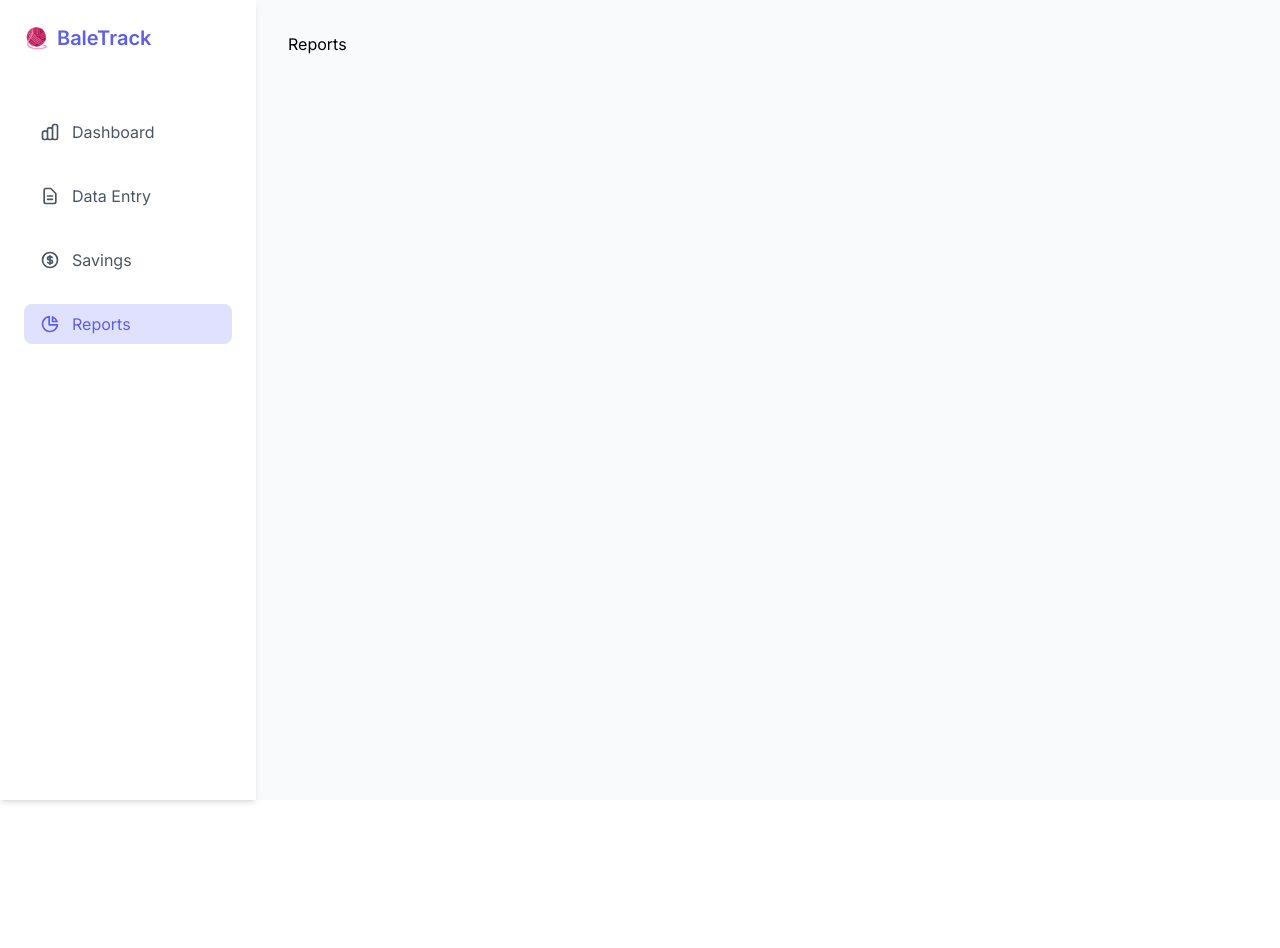
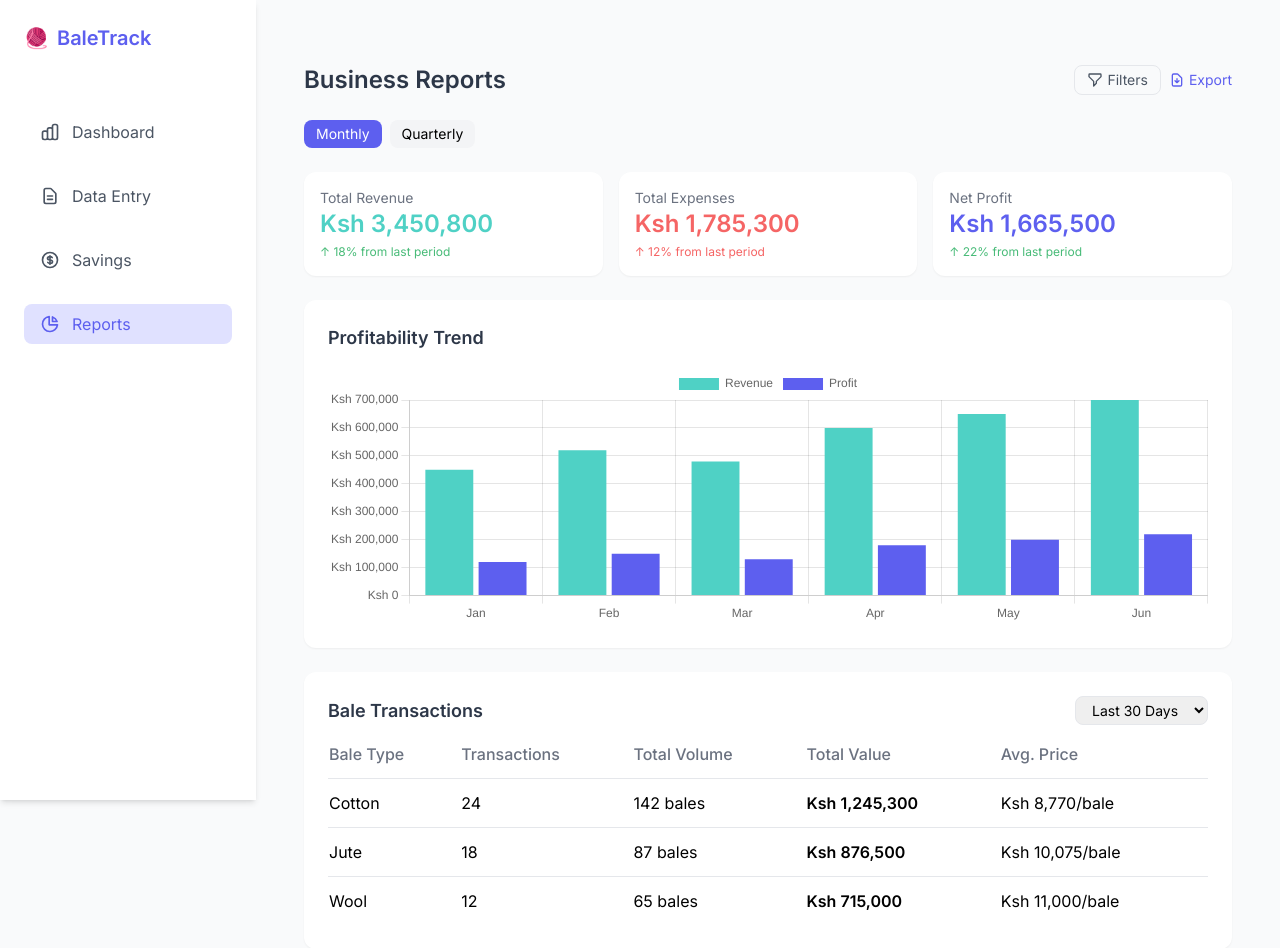
Before and after one commit to FaithMutua-code/bale-track-react, a React (Vite) app: page / in a window 1280 px wide. Both pictures are taken after a click on the button "Reports". Shown: the top 948 px of the page. Before the commit the page ends 800 px from the top, so only its background shows below. Built offline with nearby package versions, Linux system fonts and the light colour scheme.

Commit message:
feat: implement profitability chart and financial summary in Reports component

```diff
--- a/src/Components/Reports.jsx
+++ b/src/Components/Reports.jsx
@@ -1,9 +1,187 @@
-import React from 'react'
+import { useEffect, useRef, useState } from 'react';
+import { Chart } from 'chart.js/auto';
+import { DocumentDownloadIcon, FilterIcon } from '@heroicons/react/outline';
 
 const Reports = () => {
+  const profitChartRef = useRef(null);
+  const [timePeriod, setTimePeriod] = useState('monthly');
+
+  useEffect(() => {
+    let profitChartInstance = null;
+
+    if (profitChartRef.current) {
+      const ctx = profitChartRef.current.getContext('2d');
+
+      profitChartInstance = new Chart(ctx, {
+        type: 'bar',
+        data: {
+          labels: timePeriod === 'monthly'
+            ? ['Jan', 'Feb', 'Mar', 'Apr', 'May', 'Jun']
+            : ['Q1', 'Q2', 'Q3', 'Q4'],
+          datasets: [
+            {
+              label: 'Revenue',
+              data: timePeriod === 'monthly'
+                ? [450000, 520000, 480000, 600000, 650000, 700000]
+                : [1450000, 1750000, 1600000, 1900000],
+              backgroundColor: '#4FD1C5',
+            },
+            {
+              label: 'Profit',
+              data: timePeriod === 'monthly'
+                ? [120000, 150000, 130000, 180000, 200000, 220000]
+                : [450000, 550000, 500000, 600000],
+              backgroundColor: '#5D5FEF',
+            }
+          ]
+        },
+        options: {
+          responsive: true,
+          maintainAspectRatio: false,
+          scales: {
+            y: {
+              beginAtZero: true,
+              ticks: {
+                callback: function(value) {
+                  return 'Ksh ' + value.toLocaleString();
+                }
+              }
+            }
+          },
+          plugins: {
+            tooltip: {
+              callbacks: {
+                label: function(context) {
+                  return context.dataset.label + ': Ksh ' + context.parsed.y.toLocaleString();
+                }
+              }
+            }
+          }
+        }
+      });
+    }
+
+    return () => {
+      if (profitChartInstance) {
+        profitChartInstance.destroy();
+      }
+    };
+  }, [timePeriod]);
+
   return (
-    <div>Reports</div>
-  )
-}
+    <div className="container mx-auto px-0 md:px-4 py-4 md:py-8">
+      <div className="flex justify-between items-center mb-6">
+        <h1 className="text-xl md:text-2xl font-bold text-dark">Business Reports</h1>
+        <div className="flex space-x-2">
+          <button className="flex items-center text-gray-600 text-sm border rounded-lg px-3 py-1">
+            <FilterIcon className="w-4 h-4 mr-1" />
+            Filters
+          </button>
+          <button className="flex items-center text-primary text-sm">
+            <DocumentDownloadIcon className="w-4 h-4 mr-1" />
+            Export
+          </button>
+        </div>
+      </div>
 
-export default Reports
+      {/* Time Period Selector */}
+      <div className="flex space-x-2 mb-6">
+        <button
+          className={`px-3 py-1 rounded-lg text-sm ${timePeriod === 'monthly' ? 'bg-primary text-white' : 'bg-gray-100'}`}
+          onClick={() => setTimePeriod('monthly')}
+        >
+          Monthly
+        </button>
+        <button
+          className={`px-3 py-1 rounded-lg text-sm ${timePeriod === 'quarterly' ? 'bg-primary text-white' : 'bg-gray-100'}`}
+          onClick={() => setTimePeriod('quarterly')}
+        >
+          Quarterly
+        </button>
+      </div>
+
+      {/* Financial Summary */}
+      <div className="grid grid-cols-1 md:grid-cols-3 gap-4 mb-6">
+        <div className="bg-white rounded-xl shadow-sm p-4">
+          <p className="text-gray-500 text-sm">Total Revenue</p>
+          <p className="text-2xl font-bold text-secondary">Ksh 3,450,800</p>
+          <p className="text-xs text-success mt-1">↑ 18% from last period</p>
+        </div>
+
+        <div className="bg-white rounded-xl shadow-sm p-4">
+          <p className="text-gray-500 text-sm">Total Expenses</p>
+          <p className="text-2xl font-bold text-danger">Ksh 1,785,300</p>
+          <p className="text-xs text-danger mt-1">↑ 12% from last period</p>
+        </div>
+
+        <div className="bg-white rounded-xl shadow-sm p-4">
+          <p className="text-gray-500 text-sm">Net Profit</p>
+          <p className="text-2xl font-bold text-primary">Ksh 1,665,500</p>
+          <p className="text-xs text-success mt-1">↑ 22% from last period</p>
+        </div>
+      </div>
+
+      {/* Profitability Chart */}
+      <div className="bg-white rounded-xl shadow-sm p-6 mb-6">
+        <h2 className="text-lg font-bold text-dark mb-4">Profitability Trend</h2>
+        <div className="h-64">
+          <canvas ref={profitChartRef}></canvas>
+        </div>
+      </div>
+
+      {/* Bale Transactions Report */}
+      <div className="bg-white rounded-xl shadow-sm p-6">
+        <div className="flex justify-between items-center mb-4">
+          <h2 className="text-lg font-bold text-dark">Bale Transactions</h2>
+          <select
+            className="border rounded-lg px-3 py-1 text-sm"
+            value={timePeriod}
+            onChange={(e) => setTimePeriod(e.target.value)}
+          >
+            <option value="monthly">Last 30 Days</option>
+            <option value="quarterly">This Quarter</option>
+          </select>
+        </div>
+
+        <div className="overflow-x-auto">
+          <table className="w-full min-w-max">
+            <thead>
+              <tr className="text-left text-gray-500 border-b">
+                <th className="pb-3 font-medium">Bale Type</th>
+                <th className="pb-3 font-medium">Transactions</th>
+                <th className="pb-3 font-medium">Total Volume</th>
+                <th className="pb-3 font-medium">Total Value</th>
+                <th className="pb-3 font-medium">Avg. Price</th>
+              </tr>
+            </thead>
+            <tbody>
+              <tr className="border-b">
+                <td className="py-3">Cotton</td>
+                <td className="py-3">24</td>
+                <td className="py-3">142 bales</td>
+                <td className="py-3 font-bold">Ksh 1,245,300</td>
+                <td className="py-3">Ksh 8,770/bale</td>
+              </tr>
+              <tr className="border-b">
+                <td className="py-3">Jute</td>
+                <td className="py-3">18</td>
+                <td className="py-3">87 bales</td>
+                <td className="py-3 font-bold">Ksh 876,500</td>
+                <td className="py-3">Ksh 10,075/bale</td>
+              </tr>
+              <tr>
+                <td className="py-3">Wool</td>
+                <td className="py-3">12</td>
+                <td className="py-3">65 bales</td>
+                <td className="py-3 font-bold">Ksh 715,000</td>
+                <td className="py-3">Ksh 11,000/bale</td>
+              </tr>
+            </tbody>
+          </table>
+        </div>
+      </div>
+    </div>
+  );
+};
+
+export default Reports;
```
